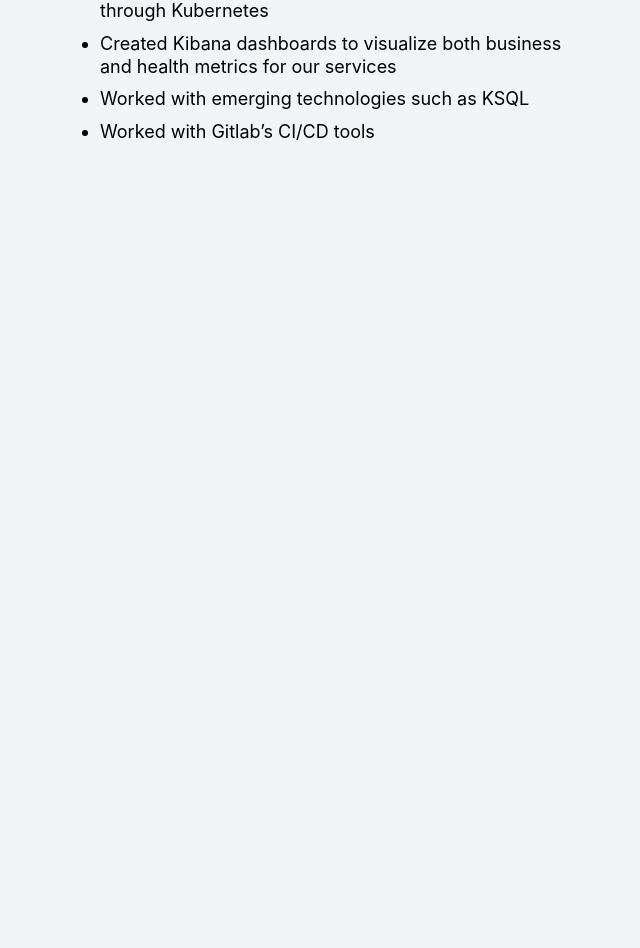
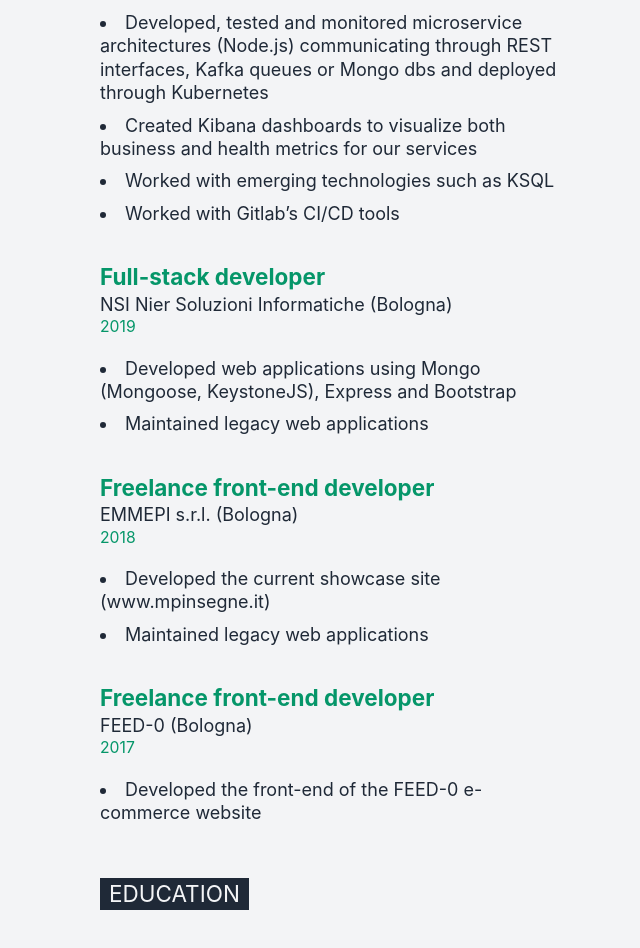
Before and after one commit to cpiemontese/cpiemontese.github.io, a Next.js app: page / in a window 1280 px wide. Shown: the part 440-1388 px from the top of the page, without its empty margins (72-712 px from the left). Before the commit the page ends 800 px from the top, so only its background shows below. Built offline with nearby package versions, Linux system fonts and the light colour scheme.

Commit message:
add work experience section

```diff
--- a/components/cv-element.js
+++ b/components/cv-element.js
@@ -1,16 +1,16 @@
-export default function CVElement({ lang, title, subtitle, period, body, list, grade, children }) {
+export default function CVElement({ className, lang, title, subtitle, period, body, list, grade, children }) {
   return (
-    <div>
+    <div className={className}>
       <div className="mb-4">
-        <h2 className="text-xl font-bold text-green-600 dark:text-green-500">{title}</h2>
+        <h3 className="text-xl font-bold text-green-600 dark:text-green-500">{title}</h3>
         {
-          subtitle && <h3 className="text-md">{subtitle}</h3>
+          subtitle && <h4 className="text-md">{subtitle}</h4>
         }
         {
           period && <p className="text-sm uppercase text-green-600 dark:text-green-500">{period}</p>
         }
       </div>
-      { list && <ul className="list-disc">
+      { list && <ul className="list-disc list-inside">
         {
           list.map((element, index) =>
             <li key={index} className={`${index + 1 < list.length ? 'mb-2' : ''}`}>
--- a/pages/_document.js
+++ b/pages/_document.js
@@ -5,7 +5,7 @@
     return (
       <Html>
         <Head />
-        <body className="bg-gray-100 dark:bg-gray-800 dark:text-gray-100">
+        <body className="bg-gray-100 text-gray-800 dark:bg-gray-800 dark:text-gray-100">
           <Main />
           <NextScript />
         </body>
--- a/pages/index.jsx
+++ b/pages/index.jsx
@@ -2,6 +2,12 @@
 import { FaMapMarkerAlt, FaPhoneAlt, FaSkype, FaGithub } from "react-icons/fa";
 import { GrMail } from "react-icons/gr";
 import CVElement from "../components/cv-element";
+
+const SectionTitle = ({ name }) => (
+  <h2 className=" w-max px-2 mb-6 uppercase text-xl bg-gray-800 text-gray-100 dark:bg-gray-100 dark:text-gray-800">
+    {name}
+  </h2>
+);
 
 export default function IndexPage() {
   return (
@@ -22,7 +28,7 @@
                 <div className="flex items-center">
                   <FaMapMarkerAlt />
                   <span className="ml-2">
-                    {lang === EN ? "Milan" : "Milano"}
+                    {lang === EN ? "Milan, Italy" : "Milano"}
                   </span>
                 </div>
                 <div className="flex items-center">
@@ -61,9 +67,15 @@
           </section>
           <section className="flex">
             <div className="sm:w-1/2">
+              <SectionTitle
+                name={`${
+                  lang === EN ? "Work Experience" : "Esperienza Lavorativa"
+                }`}
+              />
               <CVElement
+                className="mb-8"
                 lang={lang}
-                title={"Full-stack developer"}
+                title="Full-stack developer"
                 subtitle={`MIA-Platform (Milan${lang === EN ? "" : "o"})`}
                 period={`2019 - Present${lang === IT ? "e" : ""}`}
                 list={[
@@ -95,6 +107,60 @@
                   },
                 ]}
               />
+              <CVElement
+                className="mb-8"
+                lang={lang}
+                title="Full-stack developer"
+                subtitle="NSI Nier Soluzioni Informatiche (Bologna)"
+                period="2019"
+                list={[
+                  {
+                    [EN]:
+                      "Developed web applications using Mongo (Mongoose, KeystoneJS), Express and Bootstrap",
+                    [IT]:
+                      "Sviluppato applicazioni web usando Mongo (Mongoose, KeystoneJS), Express e Bootstrap",
+                  },
+                  {
+                    [EN]: "Maintained legacy web applications",
+                    [IT]: "Manutenuto applicazioni web legacy",
+                  },
+                ]}
+              />
+              <CVElement
+                className="mb-8"
+                lang={lang}
+                title="Freelance front-end developer"
+                subtitle="EMMEPI s.r.l. (Bologna)"
+                period="2018"
+                list={[
+                  {
+                    [EN]:
+                      "Developed the current showcase site (www.mpinsegne.it)",
+                    [IT]:
+                      "Sviluppato l’attuale sito vetrina (www.mpinsegne.it)",
+                  },
+                  {
+                    [EN]: "Maintained legacy web applications",
+                    [IT]: "Manutenuto applicazioni web legacy",
+                  },
+                ]}
+              />
+              <CVElement
+                className="mb-12"
+                lang={lang}
+                title="Freelance front-end developer"
+                subtitle="FEED-0 (Bologna)"
+                period="2017"
+                list={[
+                  {
+                    [EN]:
+                      "Developed the front-end of the FEED-0 e-commerce website",
+                    [IT]:
+                      "Sviluppato la parte front-end del sito web e-commerce di FEED-0",
+                  },
+                ]}
+              />
+              <SectionTitle name={lang === EN ? "Education" : "Formazione"} />
             </div>
             <div className="sm:w-1/2"></div>
           </section>
```
